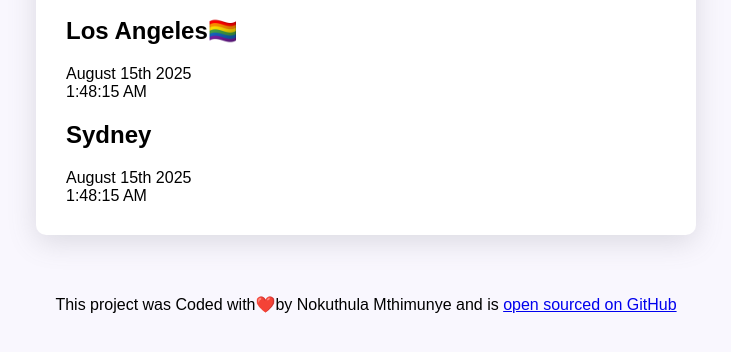
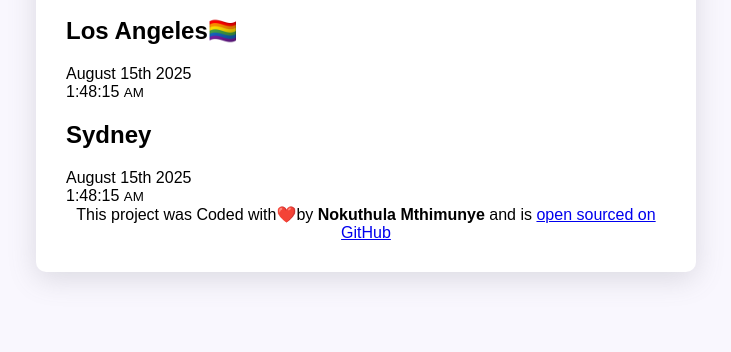
Before and after one commit to Thulz54/Woldclock, a plain HTML site: page index.html in a window 1280 px wide. Shown: the part 212-564 px from the top of the page, without its empty margins (274-1005 px from the left). Drawn offline with Linux system fonts and the light colour scheme; files that its build step writes are made by us from their sources; files whose address does not match are found by name.

Commit message:
Update index.html

```diff
--- a/index.html
+++ b/index.html
@@ -18,24 +18,26 @@
         <option value="6">Durban</option>
     </select>
     <div class="city">
-        </div>
-        <h2>Los Angeles🏳️‍🌈</h2>
+        <div>
+         <h2>Los Angeles🏳️‍🌈</h2>
         <div class="date">August 15th 2025</div>
+    </div>
+        <div class="time">1:48:15 <small>
+            AM </small></div>
 
-        <div class="time">1:48:15 AM</div>
-
-
+</div>
         <div class="city">
-          </div>
+            <div>
         <h2>Sydney</h2>
         <div class="date">August 15th 2025</div>
+    </div>
 
-        <div class="time">1:48:15 AM</div>
-        </div>
+           <div class="time">1:48:15 <small>
+            AM </small></div>
 
 </div>
 <footer>
-  This project was Coded with❤️by Nokuthula Mthimunye and is <a href="https://github.com/Thulz54/Woldclock" target="_blank">
+  This project was Coded with❤️by <strong>Nokuthula Mthimunye</strong> and is <a href="https://github.com/Thulz54/Woldclock" target="_blank">
   open sourced on GitHub</a>
 
 </footer>
```
